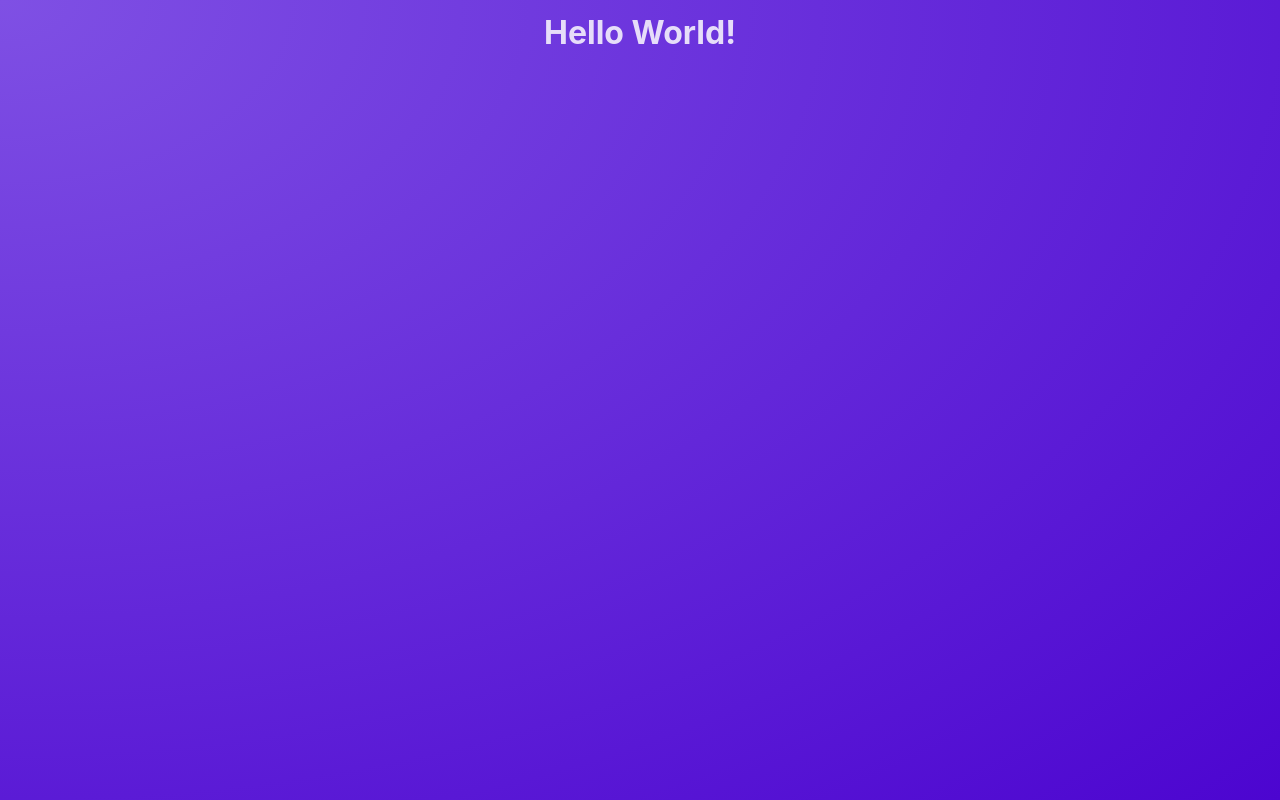
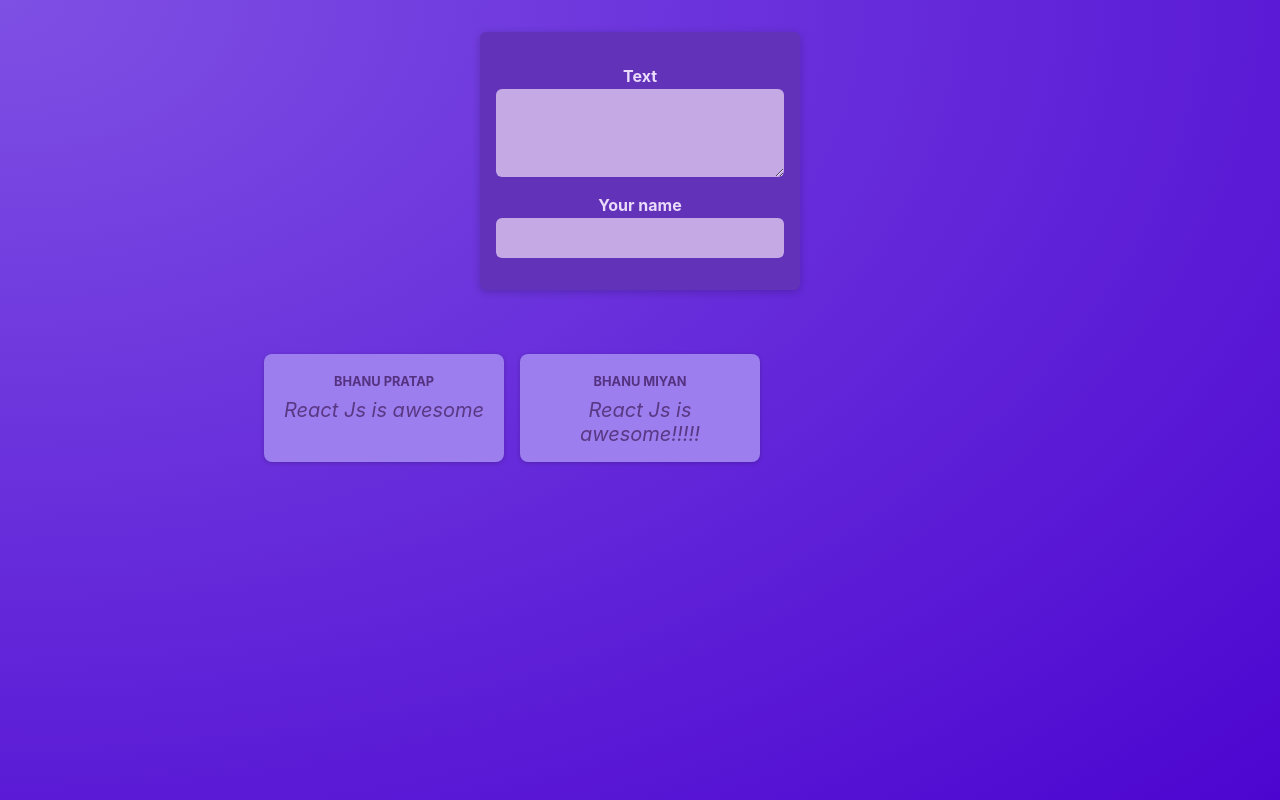
Before and after one commit to thakurbhanu021/Poster-App-ReactJs, a React (Vite) app: page / in a window 1280 px wide. Built offline with nearby package versions, Linux system fonts and the light colour scheme.

Commit message:
configuring UI

```diff
--- a/src/App.jsx
+++ b/src/App.jsx
@@ -1,5 +1,7 @@
+import PostList from "./components/PostList";
+
 function App() {
-  return <h1>Hello World!</h1>;
+  return <PostList/>;
 }
 
 export default App;
--- /dev/null
+++ b/src/components/NewPost.jsx
@@ -0,0 +1,18 @@
+import classes from './NewPost.module.css';
+
+function NewPost() {
+  return (
+    <form className={classes.form}>
+      <p>
+        <label htmlFor="body">Text</label>
+        <textarea id="body" required rows={3} />
+      </p>
+      <p>
+        <label htmlFor="name">Your name</label>
+        <input type="text" id="name" required />
+      </p>
+    </form>
+  );
+}
+
+export default NewPost;
--- /dev/null
+++ b/src/components/NewPost.module.css
@@ -0,0 +1,55 @@
+.form {
+    background-color: #6233b9;
+    padding: 1rem;
+    width: 20rem;
+    margin: 2rem auto;
+    border-radius: 6px;
+    box-shadow: 0 2px 8px rgba(0, 0, 0, 0.2);
+  }
+
+  .form label {
+    display: block;
+    margin-bottom: 0.05rem;
+    color: #eadbfb;
+    font-weight: bold;
+  }
+
+  .form input,
+  .form textarea {
+    display: block;
+    width: 100%;
+    font: inherit;
+    padding: 0.5rem;
+    border-radius: 6px;
+    border: none;
+    background-color: #c4a9e4;
+    color: #28262c;
+  }
+
+  .actions {
+    display: flex;
+    justify-content: flex-end;
+    gap: 0.5rem;
+  }
+
+  .actions button {
+    cursor: pointer;
+    font: inherit;
+    padding: 0.5rem 1.5rem;
+    border: none;
+    border-radius: 4px;
+    background-color: #34036c;
+    color: #e5d5f7;
+  }
+
+  .actions button:hover {
+    background-color: #23014a;
+  }
+
+  .actions button[type='button'] {
+    background-color: transparent;
+  }
+
+  .actions button[type='button']:hover {
+    color: #d1bee6;
+  }
--- /dev/null
+++ b/src/components/Post.jsx
@@ -0,0 +1,12 @@
+import classes from './Post.module.css';
+
+const Post = (props) => {
+    return (
+        <li className={classes.post}>
+            <h1 className={classes.author}>{props.author}</h1>
+            <p className={classes.text}>{props.text}</p>
+        </li>
+    )
+}
+
+export default Post;
--- /dev/null
+++ b/src/components/Post.module.css
@@ -0,0 +1,35 @@
+.post {
+    margin: 1rem 0;
+    padding: 1rem;
+    background-color: #9c7eee;
+    border-radius: 8px;
+    box-shadow: 0 1px 4px rgba(0, 0, 0, 0.2);
+    animation: animate-in 1s ease-out forwards;
+  }
+
+  .author {
+    font-size: 0.8rem;
+    font-weight: bold;
+    color: #543280;
+    margin: 0;
+    text-transform: uppercase;
+  }
+
+  .text {
+    white-space: pre-wrap;
+    font-size: 1.25rem;
+    margin: 0.25rem 0 0 0;
+    color: #593884;
+    font-style: italic;
+  }
+
+  @keyframes animate-in {
+    from {
+      opacity: 0;
+      transform: translateY(1rem);
+    }
+    to {
+      opacity: 1;
+      transform: translateY(0);
+    }
+  }
--- /dev/null
+++ b/src/components/PostList.jsx
@@ -0,0 +1,17 @@
+import NewPost from "./NewPost";
+import Post from "./Post";
+import classes from "./PostList.module.css";
+
+const PostList = () => {
+    return (
+        <>
+        <NewPost/>
+        <ul className={classes.posts}>
+            <Post author='Bhanu Pratap' text='React Js is awesome'/>
+            <Post author='Bhanu Miyan' text='React Js is awesome!!!!!'/>
+        </ul>
+        </>
+    )
+
+};
+export default PostList;
--- /dev/null
+++ b/src/components/PostList.module.css
@@ -0,0 +1,10 @@
+.posts {
+    list-style: none;
+    max-width: 50rem;
+    margin: 1rem auto;
+    padding: 1rem 0;
+    display: grid;
+    gap: 1rem;
+    grid-template-columns: repeat(3, 30%);
+    justify-content: center;
+  }
```
